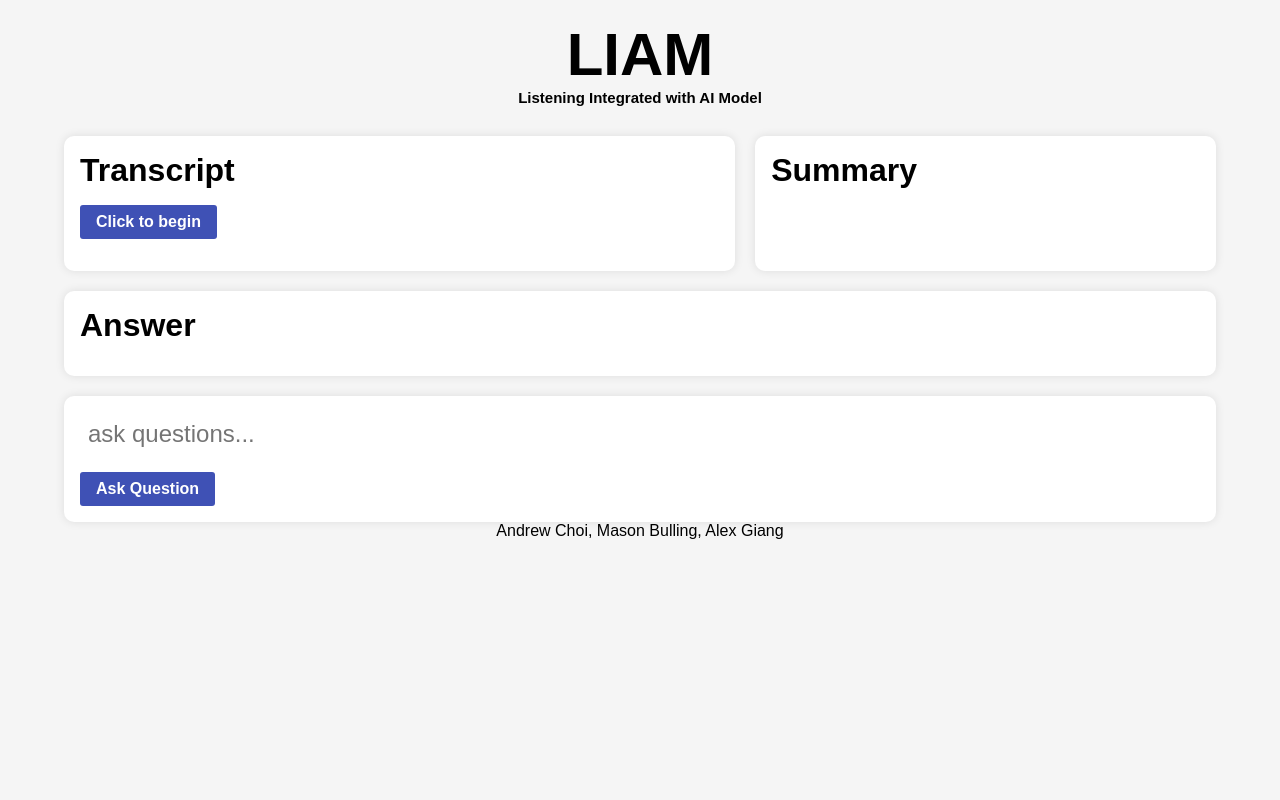
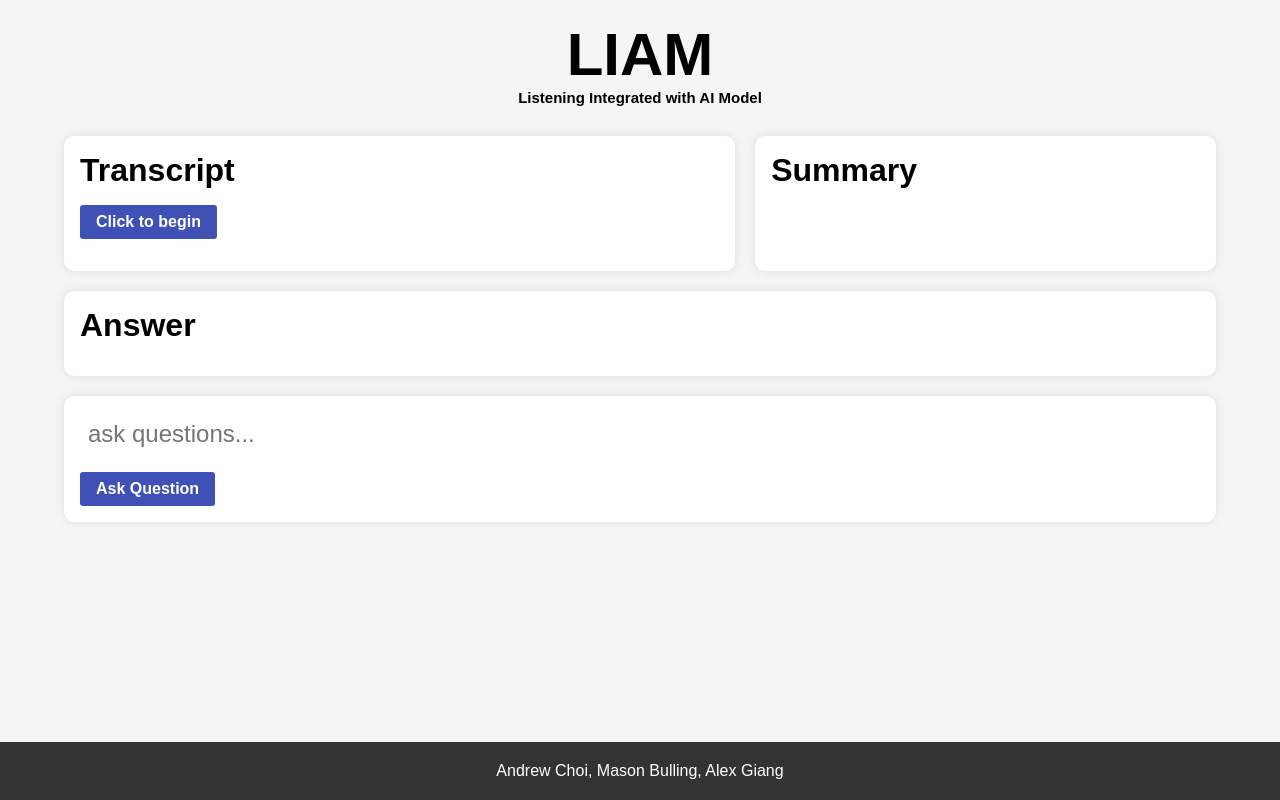
Before and after one commit to andrewschoi/liam, a Next.js app: page / in a window 1280 px wide. Built offline with nearby package versions, Linux system fonts and the light colour scheme.

Commit message:
Styled footer

```diff
--- a/src/pages/index.js
+++ b/src/pages/index.js
@@ -106,7 +106,7 @@ export default function Home() {
         </div>
       </div>
       <div className="footer">
-        <p>Andrew Choi, Mason Bulling, Alex Giang</p>
+        <p className="footer-text">Andrew Choi, Mason Bulling, Alex Giang</p>
       </div>
     </main>
   );
--- a/src/styles/globals.css
+++ b/src/styles/globals.css
@@ -163,7 +163,20 @@ body {
   font-size: 15px;
 }
 
+.footer-text {
+  position: relative;
+  bottom: 0;
+}
+
+
 .footer {
+  position: fixed;
+  bottom: 0;
+  left: 0;
+  width: 100%;
+  background-color: #333;
+  color: #fff;
+  padding: 20px;
   text-align: center;
 }
 
```
